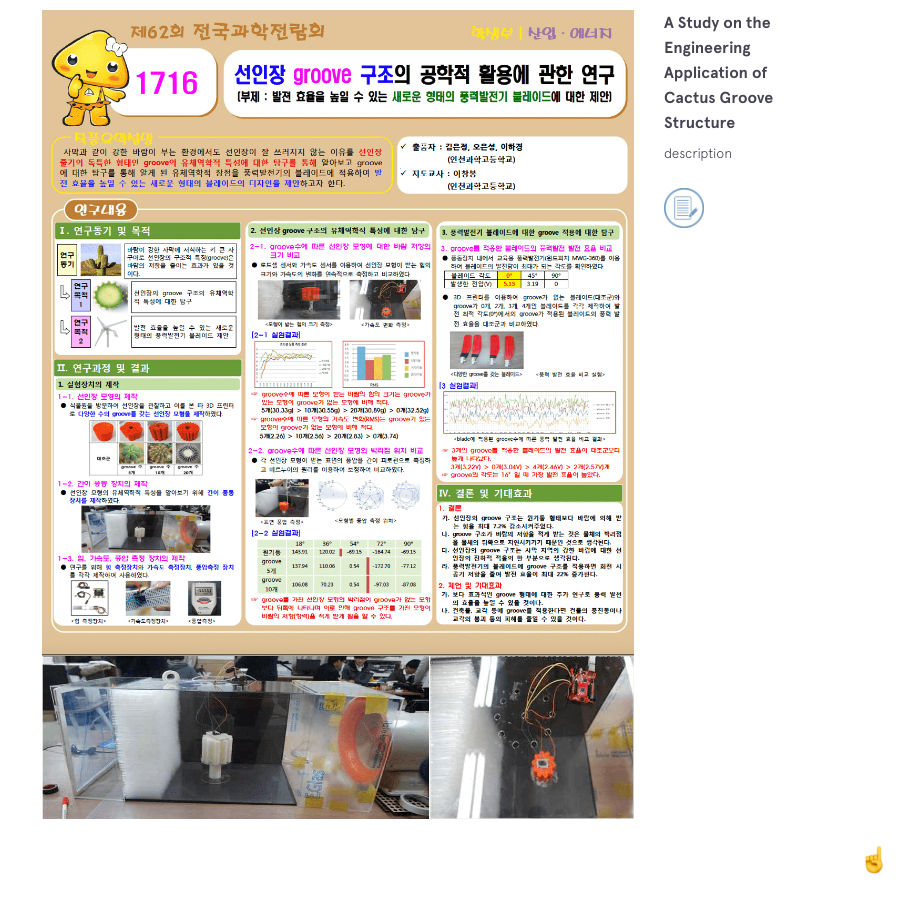
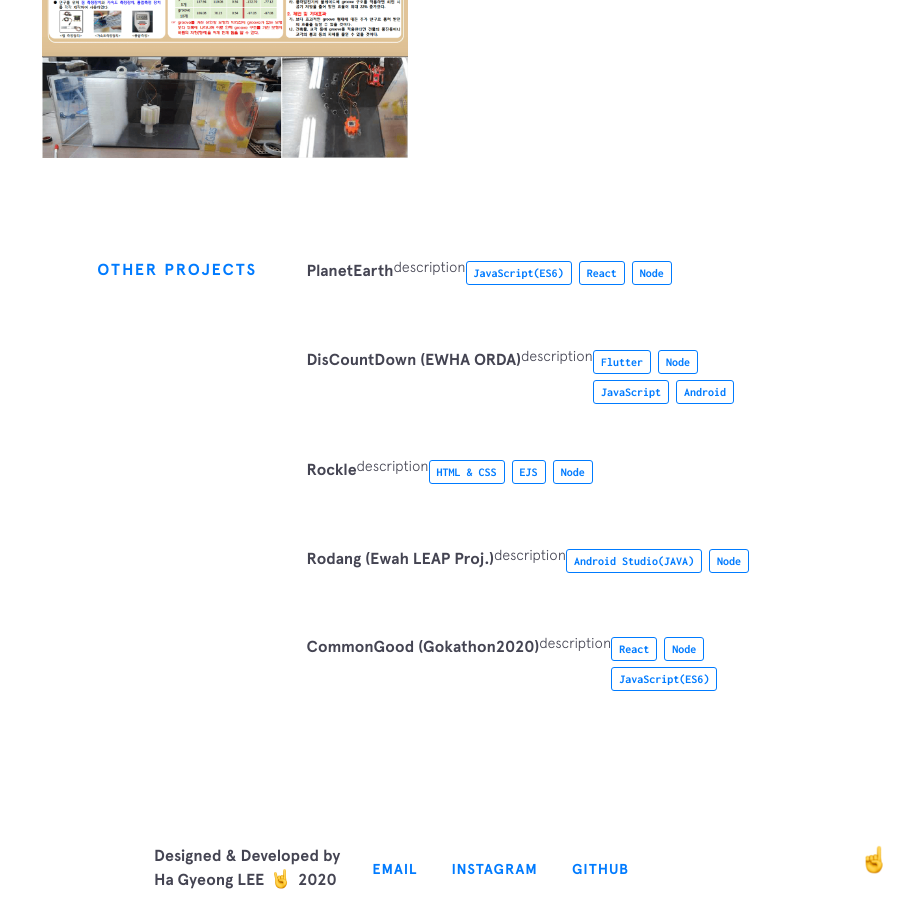
Before and after one commit to lhky78/lhky78.github.io, a Jekyll site: the page built from index.html, in a window 1280 px wide and 900 px high, scrolled down 5162 px. Shown: the whole window, without its empty margins (376-1280 px from the left). Built offline with Jekyll 4.4.1, drawn with Linux system fonts in a browser that asks for light colours; nearby versions of some CDN libraries; some of the changed text lies outside the part shown.

Commit message:
height width

```diff
--- a/_data/other-projects.yml
+++ b/_data/other-projects.yml
@@ -9,7 +9,7 @@
 
 - name: DisCountDown (EWHA ORDA)
   url: https://lhky78.github.io/disCountDown.pdf
-  code:
+  code: https://lhky78.github.io/disCountDown.pdf
   description: description
   used:
     - thing: Flutter
--- a/_includes/featured-projects.html
+++ b/_includes/featured-projects.html
@@ -63,7 +63,7 @@
     <div class="project blistabloc">
       <figure class="project__pic">
         <a href="https://lhky78.github.io/petpressure.pdf" target="_blank">
-          <img src="{{site.baseurl}}/img/featured/invention/invention.png" alt="">
+          <img src="{{site.baseurl}}/img/featured/invention/invention.png" width=500px height=500px alt="">
           <!-- <img src="{{site.baseurl}}/img/featured/invention/invention2.jpg" alt=""> -->
         </a>
       </figure>
@@ -84,7 +84,7 @@
     <div class="project blistabloc">
       <figure class="project__pic">
         <a href="https://lhky78.github.io/petpressure.pdf" target="_blank">
-          <img src="{{site.baseurl}}/img/featured/groove/groove.png" alt="">
+          <img src="{{site.baseurl}}/img/featured/groove/groove.png" width=500px height=500px alt="">
           <!-- <img src="{{site.baseurl}}/img/featured/invention/invention2.jpg" alt=""> -->
         </a>
       </figure>
--- a/_includes/other-projects.html
+++ b/_includes/other-projects.html
@@ -1,5 +1,5 @@
 <section class="section other-projects">
-  <div class="section__title">Other Projects(develop)</div>
+  <div class="section__title">Other Projects</div>
   <div class="section__content">
     {% for project in site.data.other-projects %}
     <div class="project">
```
